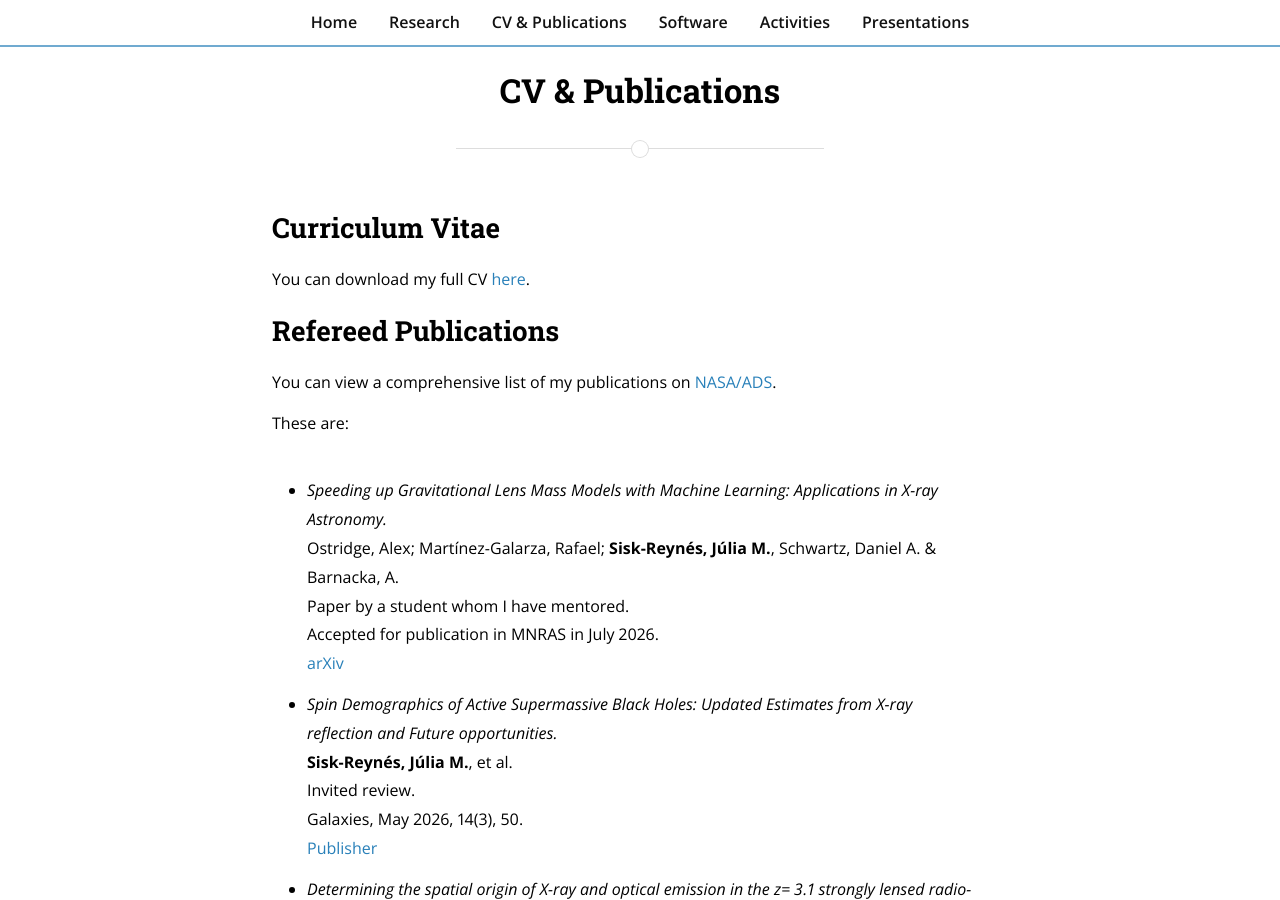
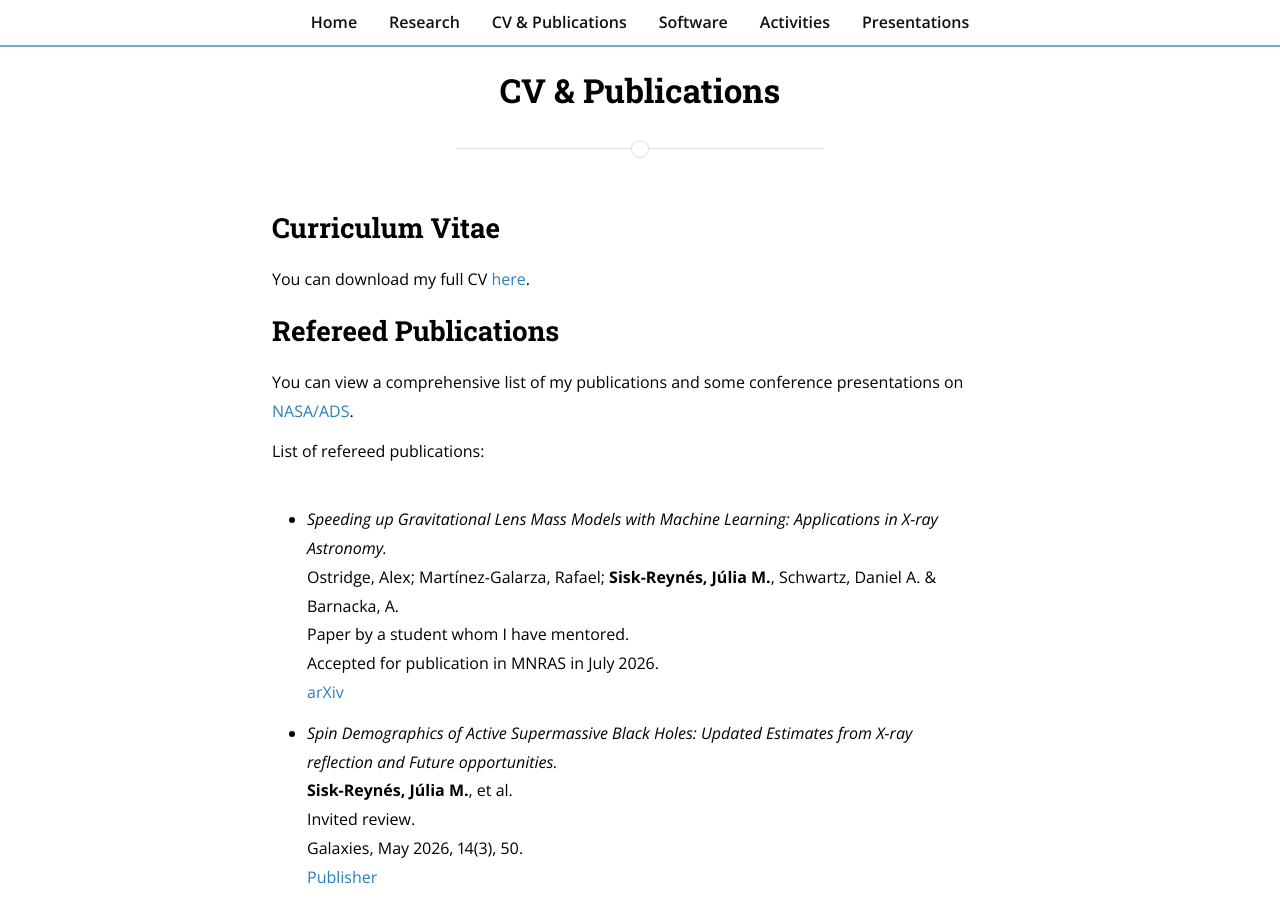
Before and after one commit to jsiskreynes-astro/jsiskreynes-astro.github.io, a Jekyll site: the page built from cv+publications.md, in a window 1280 px wide and 900 px high. Built offline with Jekyll 4.4.1, drawn with Linux system fonts in a browser that asks for light colours; nearby versions of some CDN libraries.

Commit message:
Update cv+publications.md

```diff
--- a/cv+publications.md
+++ b/cv+publications.md
@@ -12,9 +12,9 @@
 
 ## Refereed Publications
 
-You can view a comprehensive list of my publications on [NASA/ADS](https://ui.adsabs.harvard.edu/search/fq=%7B!type%3Daqp%20v%3D%24fq_database%7D&fq_database=(database%3Aastronomy%20OR%20database%3Aphysics)&p_=0&q=%20author%3A%22sisk-reynes%22&sort=date%20desc%2C%20bibcode%20desc).
+You can view a comprehensive list of my publications and some conference presentations on [NASA/ADS](https://ui.adsabs.harvard.edu/search/fq=%7B!type%3Daqp%20v%3D%24fq_database%7D&fq_database=(database%3Aastronomy%20OR%20database%3Aphysics)&p_=0&q=%20author%3A%22sisk-reynes%22&sort=date%20desc%2C%20bibcode%20desc).
 
-These are:
+List of refereed publications:
 
 - *Speeding up Gravitational Lens Mass Models with Machine Learning: Applications in X-ray Astronomy.* <br>
 Ostridge, Alex; Martínez-Galarza, Rafael; **Sisk-Reynés, Júlia M.**, Schwartz, Daniel A. & Barnacka, A. <br>
```
